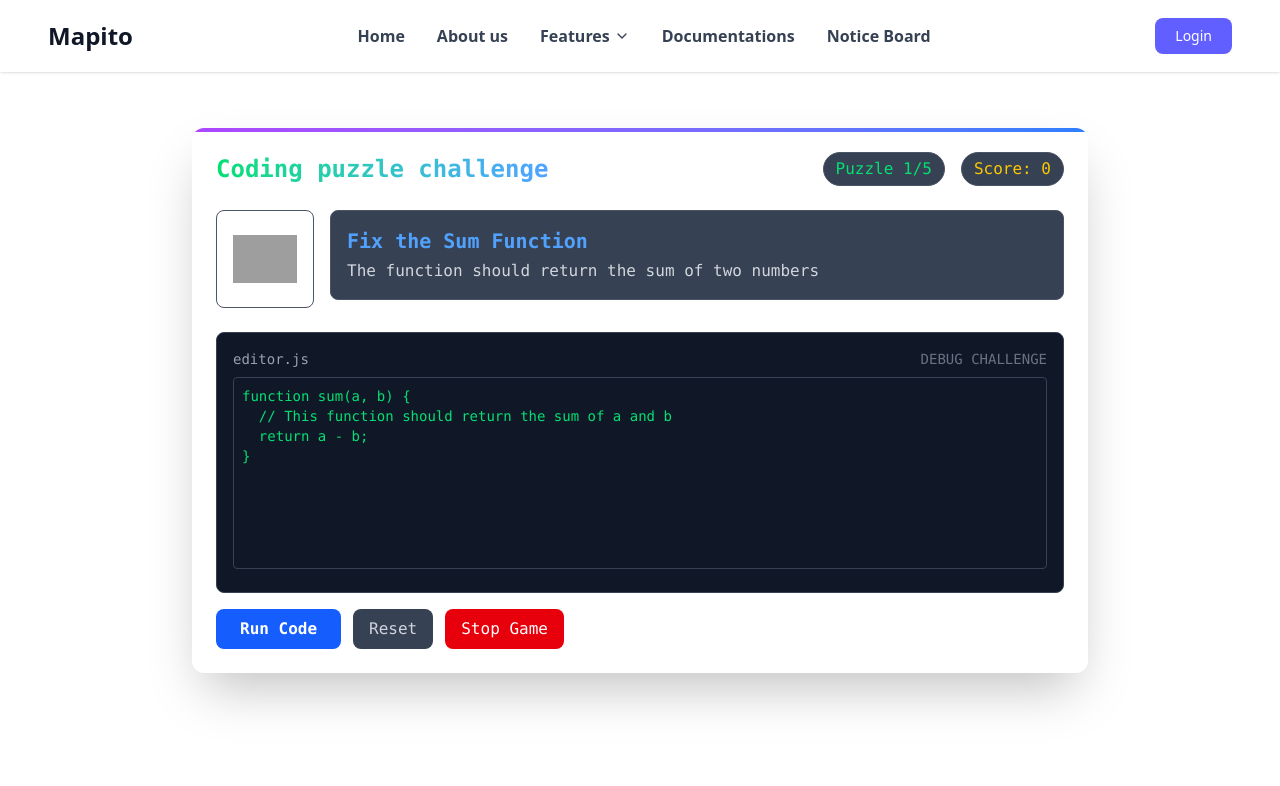
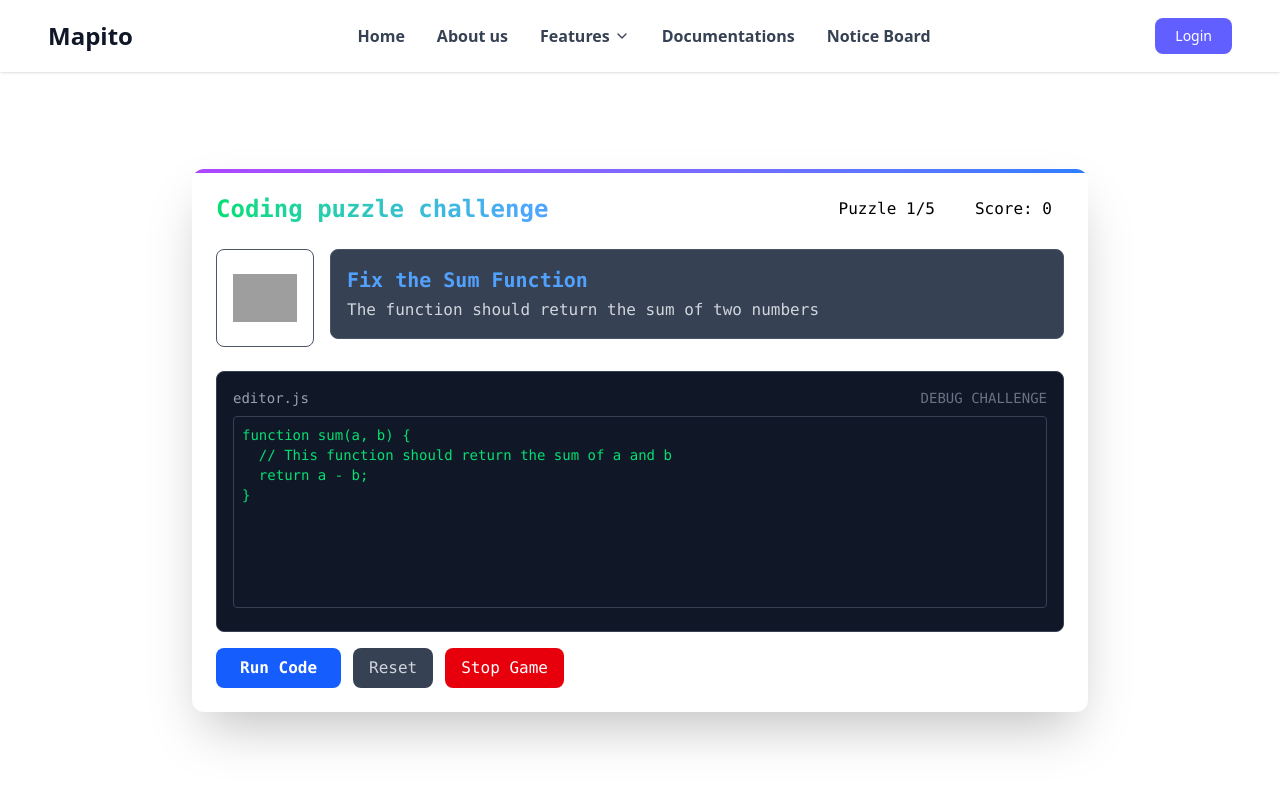
Before and after one commit to wintwah243/Mapito, a React (Vite) app in the folder mapito/: page /games/game7 in a window 1280 px wide. Both pictures are taken after a click on the button "Start Game". Shown: the top 786 px of the page. Built offline with nearby package versions, Linux system fonts and the light colour scheme; grey boxes are pictures that could not be loaded.

Commit message:
ui update

```diff
--- a/mapito/src/Games/ConceptPuzzleGame.jsx
+++ b/mapito/src/Games/ConceptPuzzleGame.jsx
@@ -136,7 +136,7 @@ const runCode = () => {
         let testResults = '';
 
         try {
-            // Extract function name from the solution (improved version)
+            // Extract function name from the solution
             const functionNameMatch = puzzle.solution.match(/function\s+(\w+)\s*\(/) ||
                                     puzzle.solution.match(/(?:const|let|var)\s+(\w+)\s*=\s*function\s*\(/) ||
                                     puzzle.solution.match(/(?:const|let|var)\s+(\w+)\s*=\s*\([^)]*\)\s*=>/);
@@ -229,7 +229,7 @@ const runCode = () => {
     return (
         <section>
             <Navbar />
-            <div className="min-h-screen flex items-center justify-center bg-white p-4 font-mono">
+            <div className="min-h-screen flex items-center justify-center bg-white p-4 font-mono mt-10">
                 <div className="bg-white shadow-2xl rounded-xl p-6 max-w-4xl w-full relative overflow-hidden">
                     {/* Decorative elements */}
                     <div className="absolute top-0 left-0 w-full h-1 bg-gradient-to-r from-purple-500 to-blue-500"></div>
@@ -243,10 +243,10 @@ const runCode = () => {
                             </h1>
                             {gameState === 'playing' && (
                                 <div className="flex gap-4 items-center">
-                                    <div className="bg-gray-700 px-3 py-1 rounded-full text-green-400 font-medium border border-gray-600">
+                                    <div className="px-3 py-1 text-black font-medium">
                                         Puzzle {currentPuzzle + 1}/{codingPuzzles.length}
                                     </div>
-                                    <div className="bg-gray-700 px-3 py-1 rounded-full text-yellow-400 font-medium border border-gray-600">
+                                    <div className="px-3 py-1 text-black font-medium">
                                         Score: {score}
                                     </div>
                                 </div>
```
